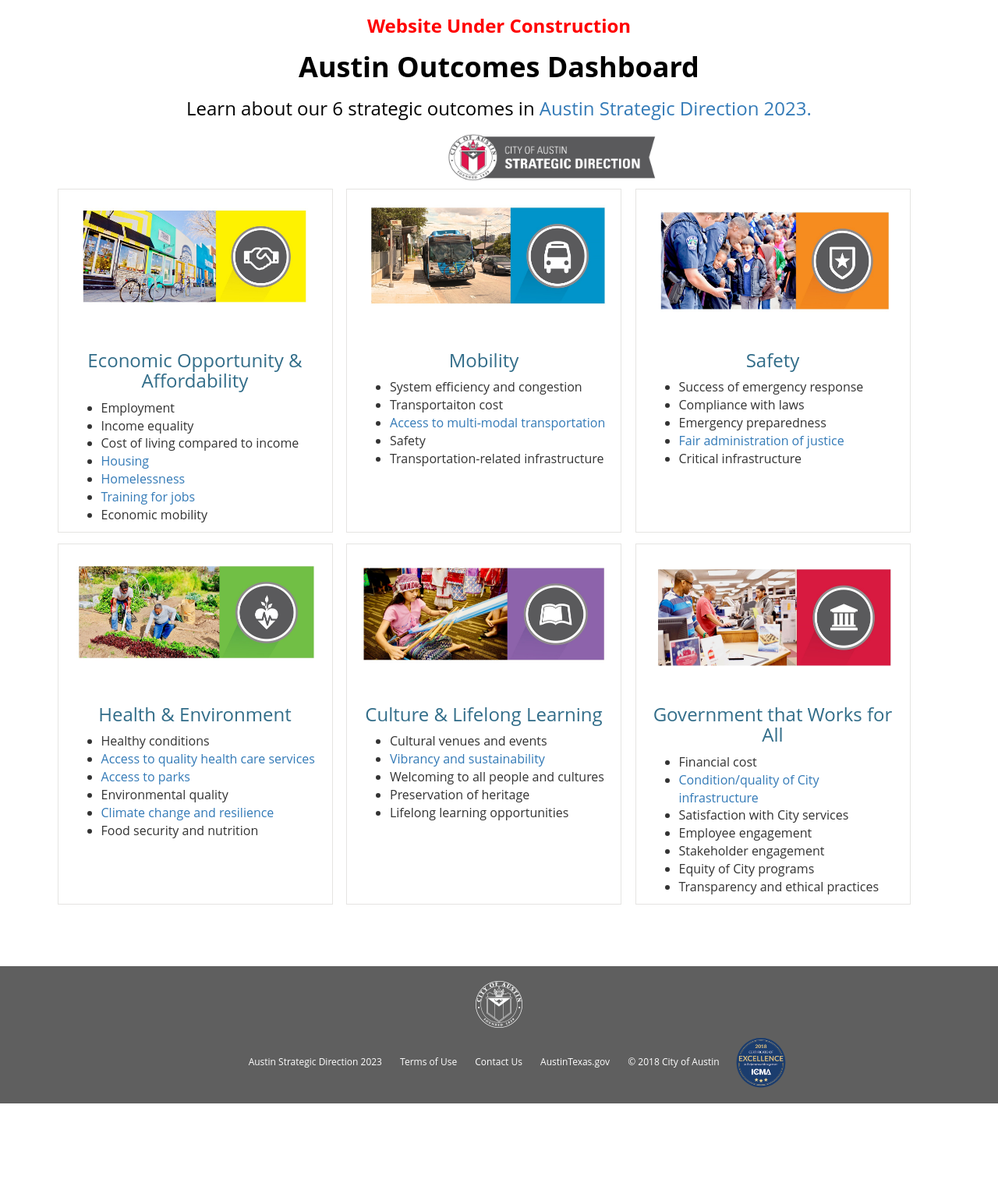
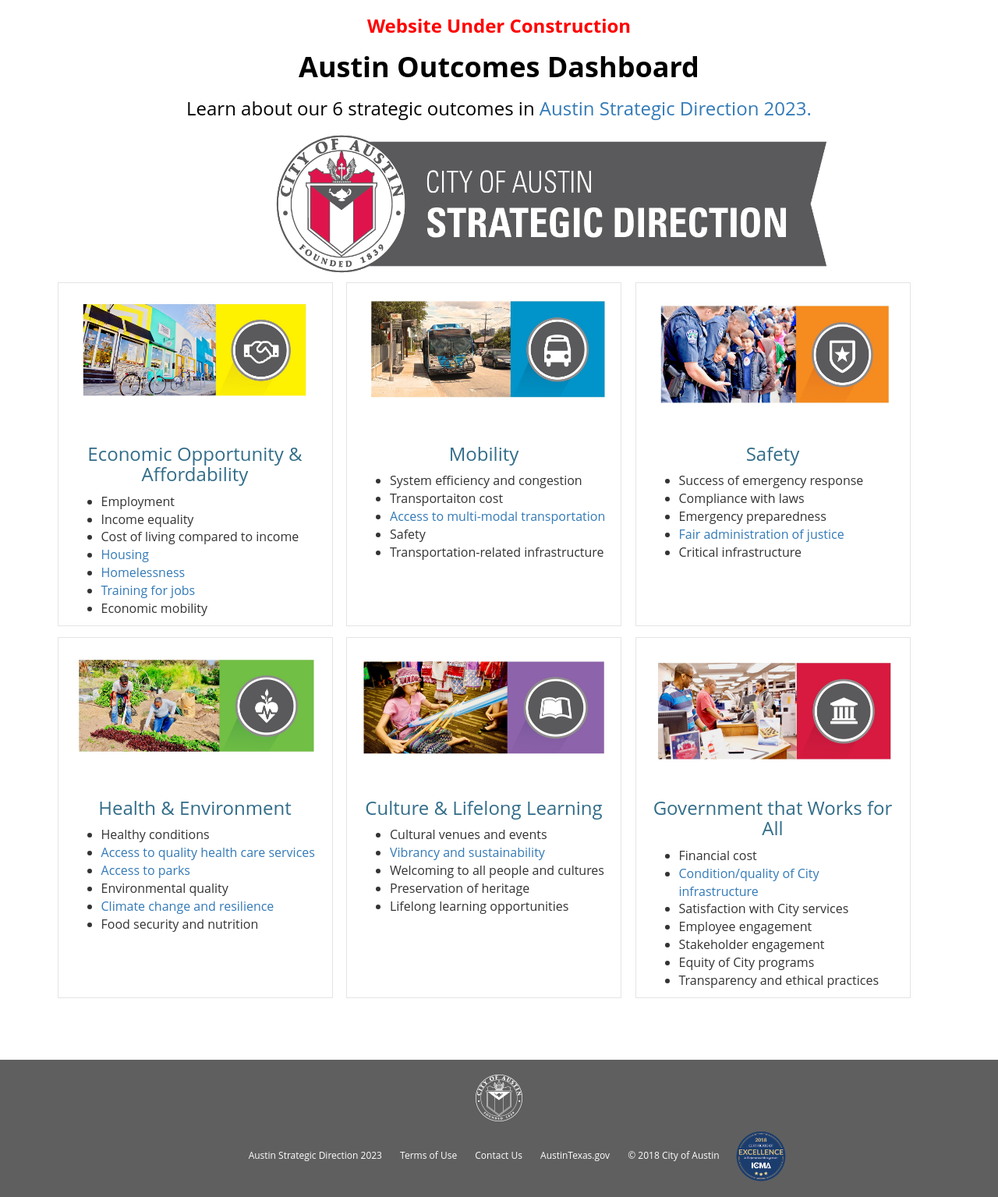
Before and after one commit to JamilaS/SD2023-Dashboard, a Jekyll site: the page built from index.md, in a window 1280 px wide. Shown: the whole page at 78% size. Built offline with Jekyll 4.4.1, drawn with Linux system fonts in a browser that asks for light colours; nearby versions of some CDN libraries; some web fonts are replaced; before the commit the page ends 1415 px from its top, so only the background shows below that.

Commit message:
Updated Image size

```diff
--- a/_layouts/homepage.html
+++ b/_layouts/homepage.html
@@ -9,7 +9,7 @@
 {% include headertitle.html %}
 
 
-      <center><img class="header-logo" src="{{site.baseurl}}/components/images/Strategic_Direction-logo_medium.png" height="80" width="300"  alt="City of Austin Strategic Direction"></center>
+      <center><img class="header-logo" src="{{site.baseurl}}/components/images/Strategic_Direction-logo_medium.png" height="200" width="750"  alt="City of Austin Strategic Direction"></center>
         <div class="container">
         <div class="col-sm-2"></div>
         <div class="col-sm-8">
```
